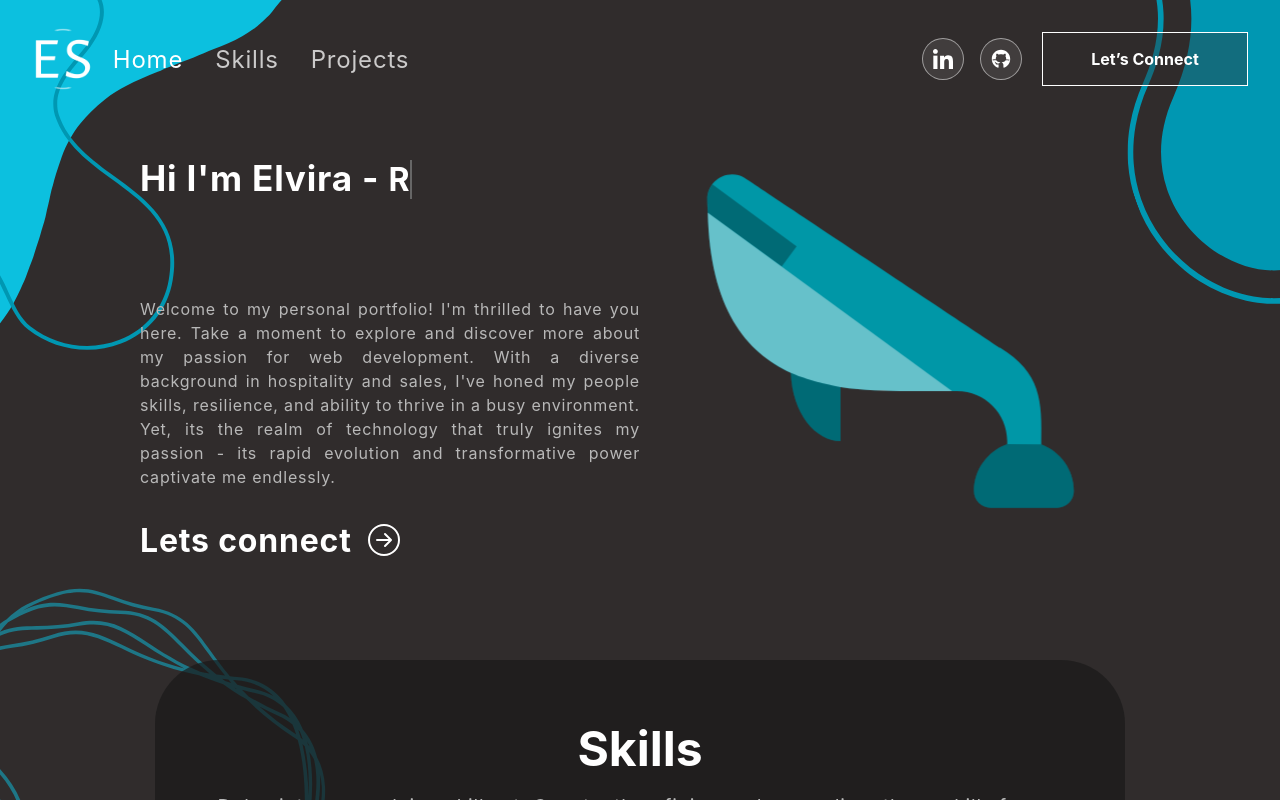
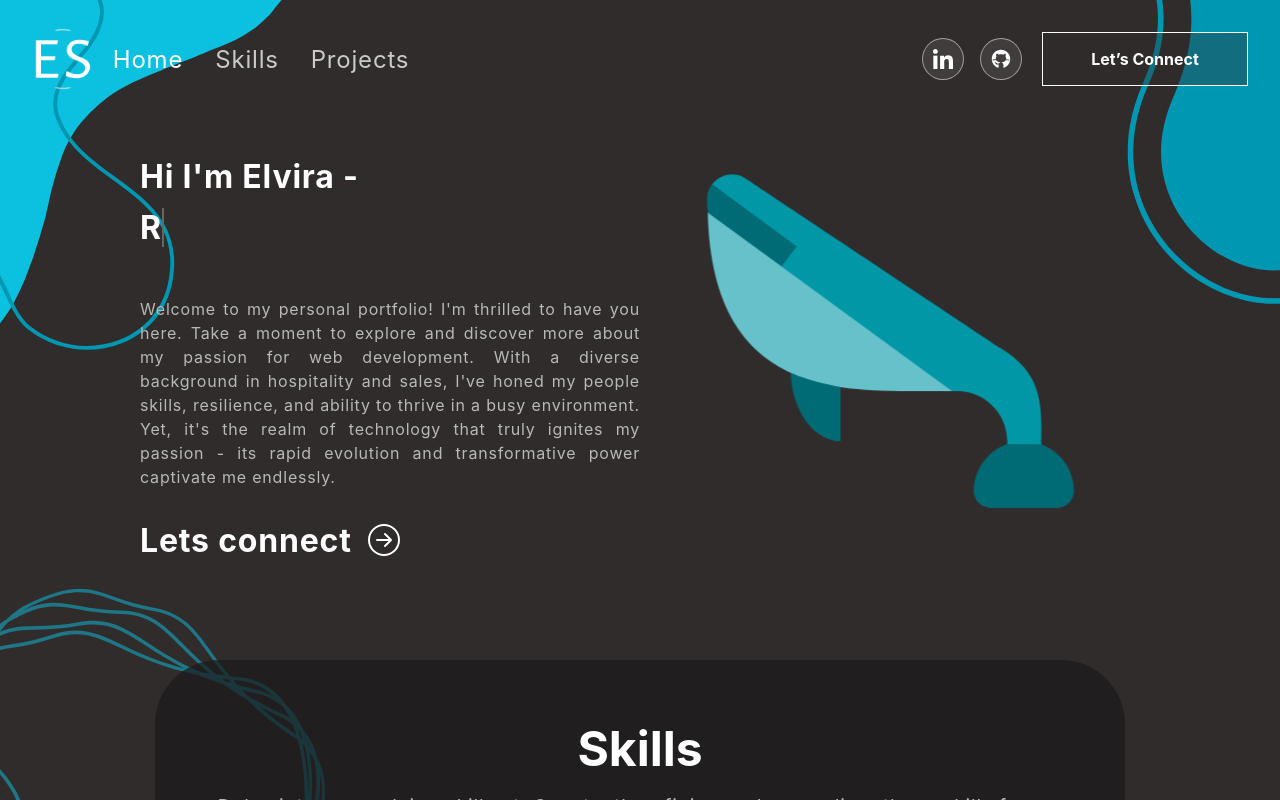
Before and after one commit to ElviraShatilov/personal-website, a React (Vite) app: page / in a window 1280 px wide. Shown: the top 800 px of the page. Built offline with nearby package versions, Linux system fonts and the light colour scheme.

Commit message:
Clean up useEffect for typewriter

```diff
--- a/src/components/Banner.jsx
+++ b/src/components/Banner.jsx
@@ -12,13 +12,21 @@ import { BrowserRouter as Router } from "react-router-dom";
 const Banner = () => {
   const [loopNum, setLoopNum] = useState(0);
   const [isDeleting, setIsDeleting] = useState(false);
-
   const [text, setText] = useState("");
   const [delta, setDelta] = useState(200);
   const period = 2000;
 
+  const toRotate = ["Web Developer", "React Developer", "Software Developer"];
+
   useEffect(() => {
-    const toRotate = ["Web Developer", "React Developer", "Software Developer"];
+    let ticker = setInterval(() => {
+      tick();
+    }, delta);
+
+    return () => {
+      clearInterval(ticker);
+    };
+  });
 
   const tick = () => {
     let i = loopNum % toRotate.length;
@@ -42,15 +50,6 @@ const Banner = () => {
     }
   };
 
-    let ticker = setInterval(() => {
-      tick();
-    }, delta);
-
-    return () => {
-      clearInterval(ticker);
-    };
-  }, [delta, isDeleting, loopNum, period, setDelta, setLoopNum, setText, text]);
-
   return (
     <Router>
       <section className="banner" id="home">
@@ -58,17 +57,17 @@ const Banner = () => {
         <img src={bgImg2} alt="Background image" className="bgImg-right"></img>
         <Row className="align-items-center">
           <Col className="custom-padding" xs={12} md={6}>
-            <h1>
-              {`Hi I'm Elvira - `}
+            <h1 className="banner-heading">
+              <span className="banner-intro">{`Hi I'm Elvira - `}</span>
               <span className="wrap">{text}</span>
             </h1>
             <p>
-              Welcome to my personal portfolio! I'm thrilled to have you here.
-              Take a moment to explore and discover more about my passion for
-              web development. With a diverse background in hospitality and
-              sales, I've honed my people skills, resilience, and ability to
-              thrive in a busy environment. Yet, its the realm of technology
-              that truly ignites my passion - its rapid evolution and
+              Welcome to my personal portfolio! I&apos;m thrilled to have you
+              here. Take a moment to explore and discover more about my passion
+              for web development. With a diverse background in hospitality and
+              sales, I&apos;ve honed my people skills, resilience, and ability
+              to thrive in a busy environment. Yet, it&apos;s the realm of
+              technology that truly ignites my passion - its rapid evolution and
               transformative power captivate me endlessly.
             </p>
             <HashLink className="no-decoration" to="#connect">
```
Lines whose indentation alone changed are shown as unchanged.
